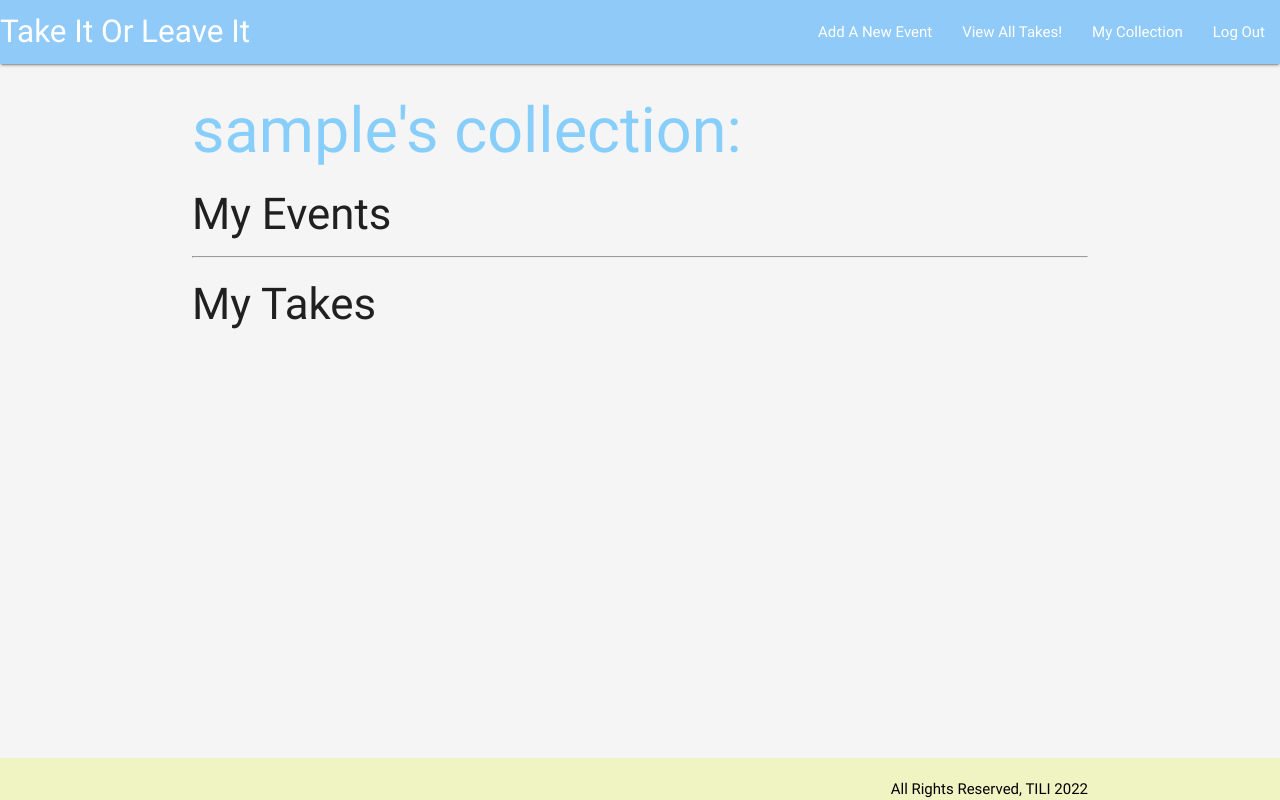
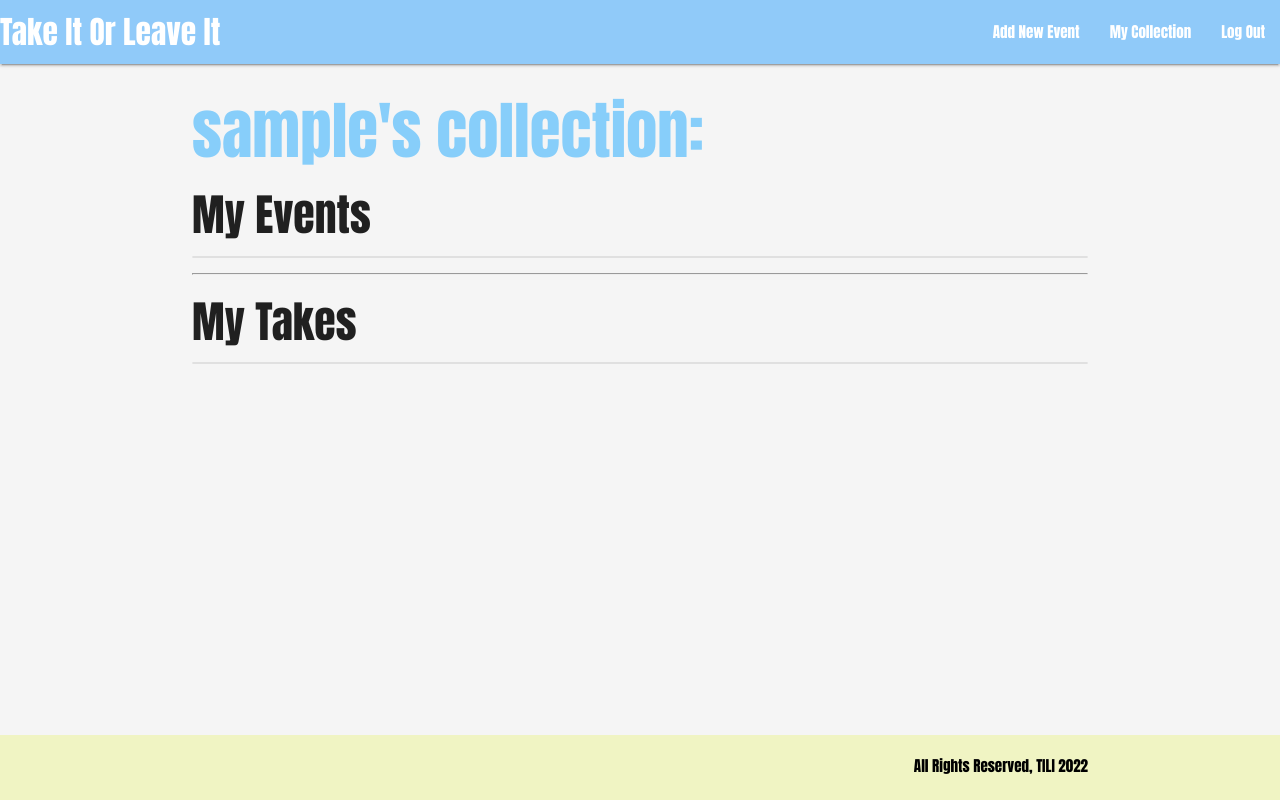
Before and after one commit to thefrostyausty/CP-TakeItOrLeaveIt, a Django app: the page made by TakeItOrLeaveIt/main_app/templates/base.html in a window 1280 px wide. Run offline with Django 3.2, Linux system fonts and the light colour scheme; the visitor is signed in with stand-in values (Sample User, id 1); data comes from the database, SQL or seed files in the repository; data that the repository does not hold is empty.

Commit message:
V1 of Application Complete, Style and Functionality

```diff
--- a/TakeItOrLeaveIt/main_app/static/style.css
+++ b/TakeItOrLeaveIt/main_app/static/style.css
@@ -3,10 +3,13 @@ h1 {
 }
 
 body{
+    font-family: 'Anton', sans-serif;
     background-color: whitesmoke;
     display: flex;
     min-height: 100vh;
     flex-direction: column;
+    flex-wrap: wrap;
+    justify-content: flex-start;
 }
 img{
     width: auto;
--- a/TakeItOrLeaveIt/main_app/templates/base.html
+++ b/TakeItOrLeaveIt/main_app/templates/base.html
@@ -3,6 +3,9 @@
 <html>
   <head>
     <title>TILI</title>
+    <link rel="preconnect" href="https://fonts.googleapis.com">
+    <link rel="preconnect" href="https://fonts.gstatic.com" crossorigin>
+    <link href="https://fonts.googleapis.com/css2?family=Anton&display=swap" rel="stylesheet">
     <link rel="stylesheet" type="text/css" href="{% static 'style.css' %}">
     <link rel="stylesheet" href="https://cdnjs.cloudflare.com/ajax/libs/materialize/0.100.2/css/materialize.css">
   </head>
@@ -12,8 +15,7 @@
             <a href="/events/" class="brand-logo left ">Take It Or Leave It</a>
             <ul id="nav-mobile"class="right hide-on-med-and-down">
                 {% if user.is_authenticated%}
-                <li><a href="/events/create">Add A New Event</a></li>
-                <li><a href="/takes">View All Takes!</a></li>
+                <li><a href="/events/create">Add New Event</a></li>
                 <li><a href="/user/{{ user.username }}">My Collection</a></li>
                 <li><a href="/logout">Log Out</a></li>
                 {% else %}
--- a/TakeItOrLeaveIt/main_app/templates/main_app/event_confirm_delete.html
+++ b/TakeItOrLeaveIt/main_app/templates/main_app/event_confirm_delete.html
@@ -3,10 +3,10 @@
 {% block content %}
   <h1>Delete this Event?</h1>
 
-  <p>Are you sure you want to delete this Event: {{ event }}?</p>
+  <h3>Are you sure you want to delete this Event: "{{ event }}"?</h3>
 
   <form action="" method="POST">
     {% csrf_token %}
-    <input type="submit" value="Yes, delete.">
+    <input class="btn-large waves-effect waves-light red darken-3" type="submit" value="Yes, delete.">
   </form>
 {% endblock %}
--- a/TakeItOrLeaveIt/main_app/templates/main_app/take_confirm_delete.html
+++ b/TakeItOrLeaveIt/main_app/templates/main_app/take_confirm_delete.html
@@ -7,7 +7,7 @@
 
     <form action="" method="POST">
         {% csrf_token %}
-        <input type="submit" value="Yes - Delete!">
-        <a href="{% url 'takes_detail' take.id %}">Cancel</a>
+        <input class="btn-large waves-effect waves-light red darken-3" type="submit" value="Yes - Delete!">
+        <a class="btn-large waves-effect waves-light red lighten-3" href="{% url 'takes_detail' take.id %}">Cancel</a>
     </form>
 {% endblock %}
--- a/TakeItOrLeaveIt/main_app/templates/profile.html
+++ b/TakeItOrLeaveIt/main_app/templates/profile.html
@@ -4,20 +4,24 @@
 {% block content %}
 
   <h1>{{ username }}'s collection:</h1>
-
   <h3>My Events</h3>
+  <div class="collection">
     {% for event in events %}
-<a href="/events/{{ event.id }}">
-  <h3>{{ event.title }}</h3>
+    <a class="collection-item blue-text" href="/events/{{ event.id }}">
+      <h5>{{ event.title }}</h5>
     </a>
-
     {% endfor %}
+  </div>
   <hr />
   <h3>My Takes</h3>
+  <div class="collection">
     {% for take in takes %}
-<a href="/takes/{{ take.id }}">
-  <h3>{{ take.opinion }}</h3>
+    <a class="collection-item amber-text" href="/takes/{{ take.id }}">
+      <h5>{{ take.opinion }}</h5>
     </a>
     {% endfor %}
+  </div>
+
+
 
 {% endblock %}
--- a/TakeItOrLeaveIt/main_app/templates/takes/detail.html
+++ b/TakeItOrLeaveIt/main_app/templates/takes/detail.html
@@ -21,7 +21,7 @@
         <form type="submit" action="" method = "POST" >
             {% csrf_token %}
             <input  id="comment" type="text"  placeholder="Leave a Comment" autofocus="autofocus" >
-            <button id="submit" type="submit" >Comment</button>
+            <button class="btn-large waves-effect waves-light blue lighten-3" id="submit" type="submit" >Post</button>
         </form>
     </div>
     {% endif %}
--- a/TakeItOrLeaveIt/main_app/urls.py
+++ b/TakeItOrLeaveIt/main_app/urls.py
@@ -2,7 +2,9 @@ from django.urls import path
 from . import views
 
 urlpatterns = [
-    path('', views.index, name='index'),
+    # path('', views.index, name='index'),
+    # I changed the initial url path
+    path('', views.events_index, name='events_index'),
     path('about/', views.about, name='about'),
     path('events/', views.events_index, name='events_index'),
     path('events/<int:event_id>/', views.events_show, name='events_show'),
--- a/TakeItOrLeaveIt/main_app/views.py
+++ b/TakeItOrLeaveIt/main_app/views.py
@@ -18,7 +18,7 @@ from django.contrib.auth.forms import UserCreationForm
 #     return HttpResponse('<h1>I am Austin the developer</h1>')
 
 def index(request):
-    return render(request, 'index.html')
+    return render(request, 'events/index.html')
 
 def about(request):
     return render(request, 'about.html')
@@ -97,7 +97,7 @@ class TakeCreate(CreateView):
         # saving the object in the database
         self.object.save()
         # redirecting to the main index page
-        return HttpResponseRedirect('/takes')
+        return HttpResponseRedirect('/events/' + str(self.kwargs['event_id']) + '/takes')
 
 class TakeUpdate(UpdateView):
     model = Take
@@ -106,7 +106,8 @@ class TakeUpdate(UpdateView):
 @method_decorator(login_required, name='dispatch')
 class TakeDelete(DeleteView):
     model = Take
-    success_url = '/takes'
+    success_url = '/events'
+
 
 class CommentCreate(CreateView):
     model = Comment
```
Also changed, not shown: other parts of TakeItOrLeaveIt/main_app/static/style.css (+1 -0 lines), TakeItOrLeaveIt/main_app/templates/events/show.html (+11 -4 lines), TakeItOrLeaveIt/main_app/admin.py (line endings or trailing spaces), TakeItOrLeaveIt/main_app/migrations/0001_initial.py, TakeItOrLeaveIt/main_app/migrations/0002_auto_20220428_2205.py, TakeItOrLeaveIt/main_app/templates/events/index.html (indentation only). Lines whose indentation alone changed are shown as unchanged.
